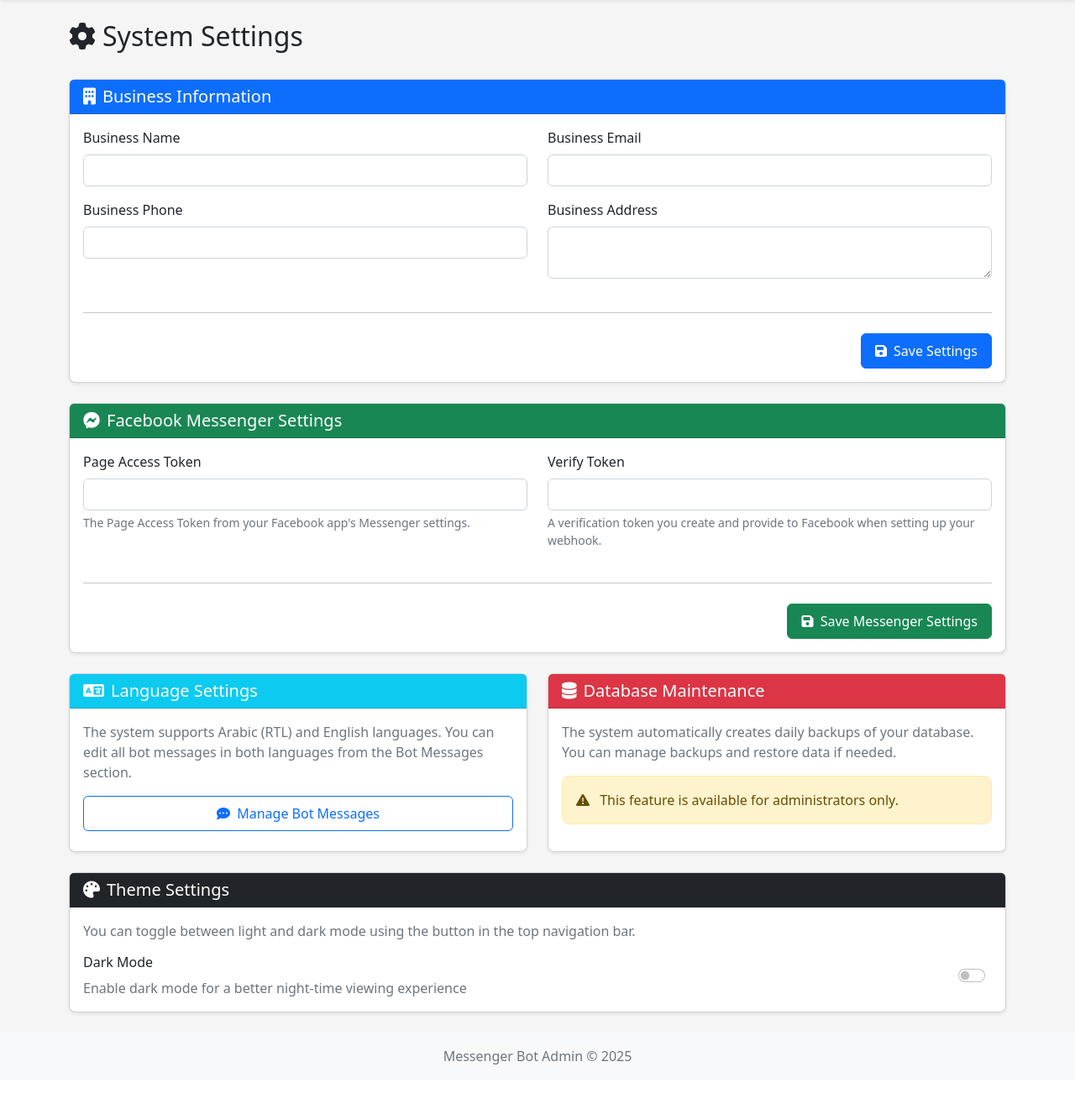
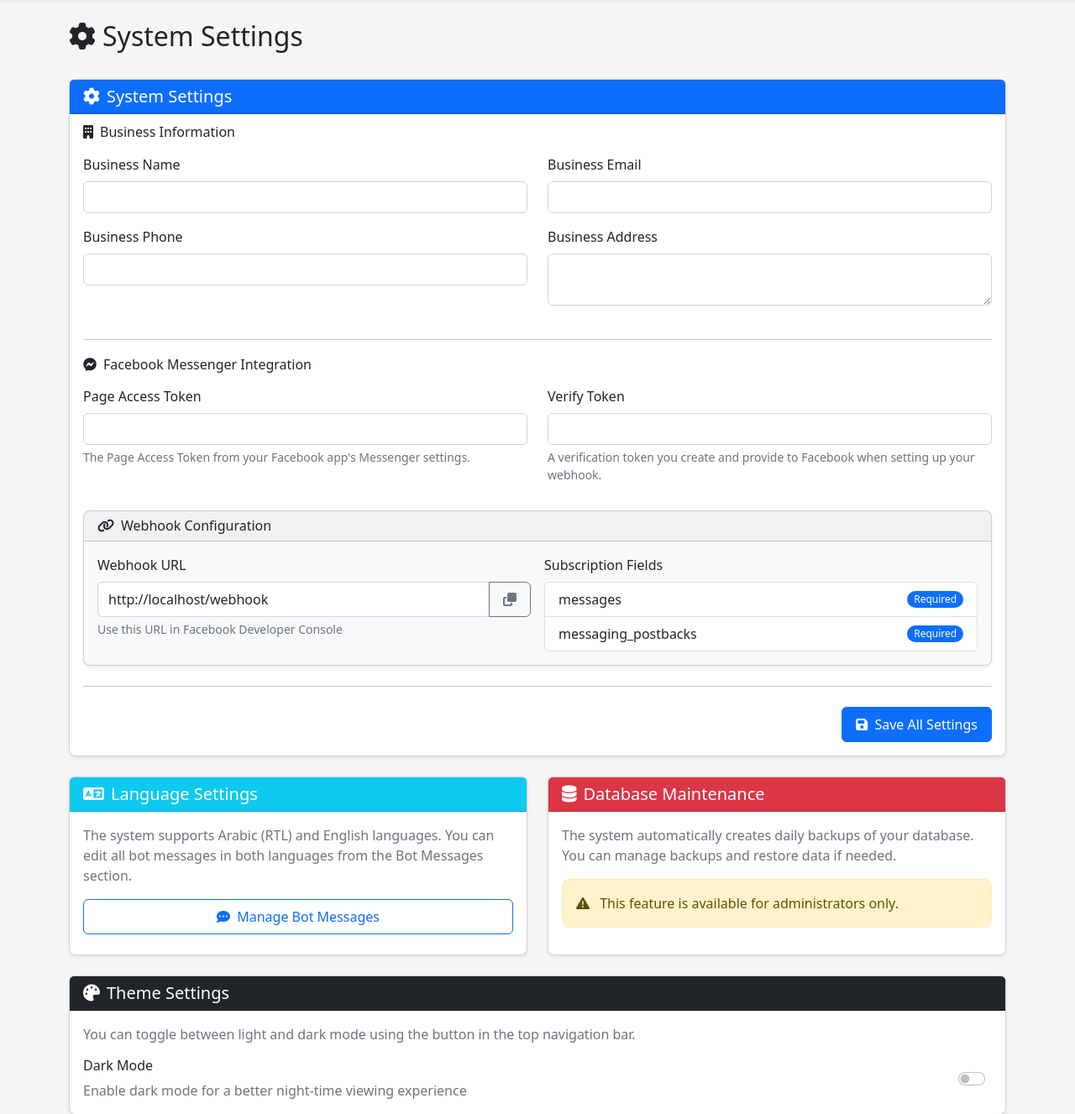
Before and after one commit to ASS0707/MessengerAutomator, a Flask app: page /admin/settings in a window 1280 px wide. Shown: the part 66-1393 px from the top of the page at 84% size. Before the commit the page ends 1334 px from the top, so only its background shows below. Run offline with Flask 3, Linux system fonts and the light colour scheme; a user stored in the database is signed in; some libraries are stand-ins or nearby versions.

Commit message:
Add webhook configuration to admin settings
Replit-Commit-Author: Agent
Replit-Commit-Session-Id: 193c6fb4-c941-4378-89d9-f4bf5d66979b
Replit-Commit-Screenshot-Url: https://storage.googleapis.com/screenshot-production-us-central1/be044c0b-142f-4879-827f-f99f44ba2559/8897f2a5-cbd8-4c80-b7fd-82def863e971.jpg

```diff
--- a/templates/settings.html
+++ b/templates/settings.html
@@ -9,10 +9,11 @@
 
 <div class="card shadow-sm mb-4">
     <div class="card-header bg-primary text-white">
-        <h5 class="card-title mb-0"><i class="fas fa-building me-2"></i>Business Information</h5>
+        <h5 class="card-title mb-0"><i class="fas fa-cog me-2"></i>System Settings</h5>
     </div>
     <div class="card-body">
         <form method="POST" action="{{ url_for('admin_settings') }}">
+            <h6 class="card-subtitle mb-3"><i class="fas fa-building me-2"></i>Business Information</h6>
             <div class="row">
                 <div class="col-md-6">
                     <div class="mb-3">
@@ -45,21 +46,7 @@
 
             <hr class="my-4">
 
-            <div class="d-grid gap-2 d-md-flex justify-content-md-end">
-                <button type="submit" class="btn btn-primary">
-                    <i class="fas fa-save me-1"></i> Save Settings
-                </button>
-            </div>
-        </form>
-    </div>
-</div>
-
-<div class="card shadow-sm mb-4">
-    <div class="card-header bg-success text-white">
-        <h5 class="card-title mb-0"><i class="fab fa-facebook-messenger me-2"></i>Facebook Messenger Settings</h5>
-    </div>
-    <div class="card-body">
-        <form method="POST" action="{{ url_for('admin_settings') }}">
+            <h6 class="card-subtitle mb-3"><i class="fab fa-facebook-messenger me-2"></i>Facebook Messenger Integration</h6>
             <div class="row">
                 <div class="col-md-6">
                     <div class="mb-3">
@@ -81,11 +68,63 @@
                 </div>
             </div>
 
+            <div class="card bg-light mt-3 mb-3">
+                <div class="card-header">
+                    <h6 class="mb-0"><i class="fas fa-link me-2"></i>Webhook Configuration</h6>
+                </div>
+                <div class="card-body">
+                    <div class="row g-3">
+                        <div class="col-md-6">
+                            <label class="form-label">Webhook URL</label>
+                            <div class="input-group">
+                                <input type="text" class="form-control" value="{{ request.url_root }}webhook" readonly>
+                                <button class="btn btn-outline-secondary" type="button" onclick="copyToClipboard('{{ request.url_root }}webhook')">
+                                    <i class="fas fa-copy"></i>
+                                </button>
+                            </div>
+                            <div class="form-text">Use this URL in Facebook Developer Console</div>
+                        </div>
+                        <div class="col-md-6">
+                            <label class="form-label">Subscription Fields</label>
+                            <ul class="list-group">
+                                <li class="list-group-item d-flex justify-content-between align-items-center py-2">
+                                    messages
+                                    <span class="badge bg-primary rounded-pill">Required</span>
+                                </li>
+                                <li class="list-group-item d-flex justify-content-between align-items-center py-2">
+                                    messaging_postbacks
+                                    <span class="badge bg-primary rounded-pill">Required</span>
+                                </li>
+                            </ul>
+                        </div>
+                    </div>
+
+                    <div class="alert alert-info mt-3 mb-0">
+                        <div class="d-flex">
+                            <div class="me-3">
+                                <i class="fas fa-info-circle fa-2x"></i>
+                            </div>
+                            <div>
+                                <h6 class="alert-heading">Setup Instructions</h6>
+                                <ol class="mb-0">
+                                    <li>Create a <a href="https://developers.facebook.com/" target="_blank">Facebook App</a></li>
+                                    <li>Add the Messenger product to your app</li>
+                                    <li>Generate a Page Access Token and paste it above</li>
+                                    <li>Create a custom Verify Token (any string) and paste it above</li>
+                                    <li>Set up your webhook with the URL and verify token</li>
+                                    <li>Subscribe to the required fields</li>
+                                </ol>
+                            </div>
+                        </div>
+                    </div>
+                </div>
+            </div>
+
             <hr class="my-4">
 
             <div class="d-grid gap-2 d-md-flex justify-content-md-end">
-                <button type="submit" class="btn btn-success">
-                    <i class="fas fa-save me-1"></i> Save Messenger Settings
+                <button type="submit" class="btn btn-primary">
+                    <i class="fas fa-save me-1"></i> Save All Settings
                 </button>
             </div>
         </form>
@@ -164,5 +203,43 @@
             }
         });
     });
+
+    // Function to copy text to clipboard
+    function copyToClipboard(text) {
+        // Create temporary input element
+        const el = document.createElement('textarea');
+        el.value = text;
+        document.body.appendChild(el);
+        el.select();
+
+        // Copy text
+        document.execCommand('copy');
+        document.body.removeChild(el);
+
+        // Show toast notification
+        const toast = document.createElement('div');
+        toast.className = 'position-fixed bottom-0 end-0 p-3';
+        toast.style.zIndex = '5';
+        toast.innerHTML = `
+            <div class="toast show" role="alert" aria-live="assertive" aria-atomic="true">
+                <div class="toast-header bg-success text-white">
+                    <i class="fas fa-check-circle me-2"></i>
+                    <strong class="me-auto">Copied!</strong>
+                    <button type="button" class="btn-close" data-bs-dismiss="toast" aria-label="Close" onclick="this.parentElement.parentElement.parentElement.remove()"></button>
+                </div>
+                <div class="toast-body">
+                    URL copied to clipboard
+                </div>
+            </div>
+        `;
+        document.body.appendChild(toast);
+
+        // Auto remove after 3 seconds
+        setTimeout(() => {
+            if (toast && document.body.contains(toast)) {
+                document.body.removeChild(toast);
+            }
+        }, 3000);
+    }
 </script>
 {% endblock %}
```
